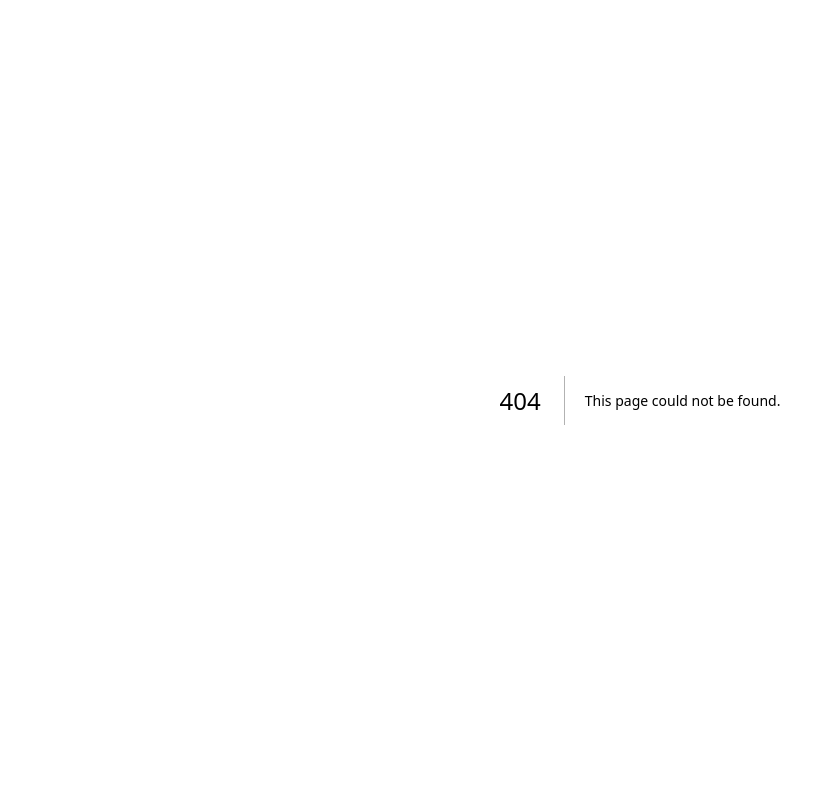
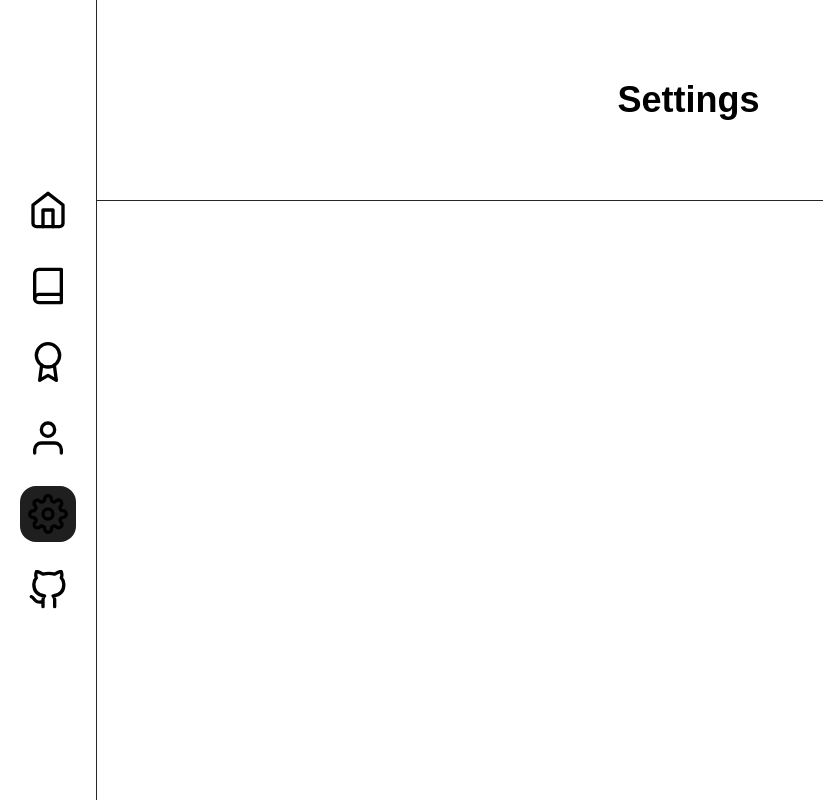
Before and after one commit to FOSSLingo/web, a Next.js app: page /dash/settings in a window 1280 px wide. Before the commit this address had no page. Shown: the whole page, without its empty margins (0-823 px from the left). Built offline with nearby package versions, Linux system fonts and the light colour scheme.

Commit message:
veticalBr, dash work, etc

```diff
--- /dev/null
+++ b/app/dash/courses/page.tsx
@@ -0,0 +1,46 @@
+import { VerticalBr } from "@/src/components/verticalBr"
+import * as FeatherIcons from 'react-feather';
+import Link from "next/link";
+
+export default function Dash() {
+  return (
+    <main>
+      <div className="flex items-center"> {/* Side navbar */}
+        <div className="flex flex-col p-5 gap-5">
+          <Link href="/dash">
+            <div className="p-2 rounded-2xl">
+              <FeatherIcons.Home className="sm:size-10 md:size-10"/>
+            </div>
+          </Link>
+          <Link href="/dash/courses">
+            <div className="bg-[#1F1F1F] p-2 rounded-2xl">
+              <FeatherIcons.Book className="sm:size-10 md:size-10"/>
+            </div>
+          </Link>
+          <Link href="/dash/leaderboard">
+            <div className="p-2 rounded-2xl">
+              <FeatherIcons.Award className="sm:size-10 md:size-10"/>
+            </div>
+          </Link>
+          <Link href="/dash/account">
+            <div className="p-2 rounded-2xl">
+              <FeatherIcons.User className="sm:size-10 md:size-10"/>
+            </div>
+          </Link>
+          <Link href="/dash/settings">
+            <div className="p-2 rounded-2xl">
+              <FeatherIcons.Settings className="sm:size-10 md:size-10"/>
+            </div>
+          </Link>
+          <Link href="https://github.com/FOSSLingo">
+            <div className="p-2 rounded-2xl">
+              <FeatherIcons.GitHub className="sm:size-10 md:size-10"/>
+            </div>
+          </Link>
+        </div>
+        <VerticalBr/>
+      </div> {/* End of Side navbar */}
+
+    </main>
+  )
+}
--- /dev/null
+++ b/app/dash/page.tsx
@@ -0,0 +1,45 @@
+import { VerticalBr } from "@/src/components/verticalBr"
+import * as FeatherIcons from 'react-feather';
+import Link from "next/link";
+
+export default function Dash() {
+  return (
+    <main>
+      <div className="flex items-center">
+        <div className="flex flex-col p-5 gap-5">
+          <Link href="/dash">
+            <div className="bg-[#1F1F1F] p-2 rounded-2xl">
+              <FeatherIcons.Home className="sm:size-10 md:size-10"/>
+            </div>
+          </Link>
+          <Link href="/dash/courses">
+            <div className="p-2 rounded-2xl">
+              <FeatherIcons.Book className="sm:size-10 md:size-10"/>
+            </div>
+          </Link>
+          <Link href="/dash/leaderboard">
+            <div className="p-2 rounded-2xl">
+              <FeatherIcons.Award className="sm:size-10 md:size-10"/>
+            </div>
+          </Link>
+          <Link href="/dash/account">
+            <div className="p-2 rounded-2xl">
+              <FeatherIcons.User className="sm:size-10 md:size-10"/>
+            </div>
+          </Link>
+          <Link href="/dash/settings">
+            <div className="p-2 rounded-2xl">
+              <FeatherIcons.Settings className="sm:size-10 md:size-10"/>
+            </div>
+          </Link>
+          <Link href="https://github.com/FOSSLingo">
+            <div className="p-2 rounded-2xl">
+              <FeatherIcons.GitHub className="sm:size-10 md:size-10"/>
+            </div>
+          </Link>
+        </div>
+        <VerticalBr/>
+      </div>
+    </main>
+  )
+}
--- /dev/null
+++ b/app/dash/settings/page.tsx
@@ -0,0 +1,53 @@
+import { VerticalBr } from "@/src/components/verticalBr"
+import * as FeatherIcons from 'react-feather';
+import Link from "next/link";
+
+export default function Dash() {
+  return (
+    <div className="flex">
+      <div className="flex items-center">
+        <div className="flex flex-col p-5 gap-5">
+          <Link href="/dash">
+            <div className="p-2 rounded-2xl">
+              <FeatherIcons.Home className="sm:size-10 md:size-10"/>
+            </div>
+          </Link>
+          <Link href="/dash/courses">
+            <div className="p-2 rounded-2xl">
+              <FeatherIcons.Book className="sm:size-10 md:size-10"/>
+            </div>
+          </Link>
+          <Link href="/dash/leaderboard">
+            <div className="p-2 rounded-2xl">
+              <FeatherIcons.Award className="sm:size-10 md:size-10"/>
+            </div>
+          </Link>
+          <Link href="/dash/account">
+            <div className="p-2 rounded-2xl">
+              <FeatherIcons.User className="sm:size-10 md:size-10"/>
+            </div>
+          </Link>
+          <Link href="/dash/settings">
+            <div className="bg-[#1F1F1F] p-2 rounded-2xl">
+              <FeatherIcons.Settings className="sm:size-10 md:size-10"/>
+            </div>
+          </Link>
+          <Link href="https://github.com/FOSSLingo">
+            <div className="p-2 rounded-2xl">
+              <FeatherIcons.GitHub className="sm:size-10 md:size-10"/>
+            </div>
+          </Link>
+        </div>
+        <VerticalBr/>
+      </div>
+      <main className="flex-1">
+        <div className="flex flex-row justify-center py-10 lg:py-20 xl:py-20">
+          <h1 className="font-bold text-4xl">Settings</h1>
+        </div>
+        <hr className='border-neutral-800'/>
+        <div className="flex gap-4 p-6">
+        </div>
+      </main>
+    </div>
+  )
+}
--- a/app/page.tsx
+++ b/app/page.tsx
@@ -50,8 +50,7 @@ export default function Home() {
                 whileHover={{ scale: 1.1 }}
               >
                 <Link
-                  href="https://github.com/FOSSLingo/"
-                  target="_blank"
+                  href="dash/"
                   rel="noopener noreferrer"
                   className={`${roboto.className, "button"} flex items-center gap-1 text-xl`}>
                     Get Started
--- /dev/null
+++ b/src/components/verticalBr.tsx
@@ -0,0 +1,5 @@
+export const VerticalBr = () => {
+  return (
+    <div className="h-screen w-px bg-neutral-800"/>
+  )
+}
```
